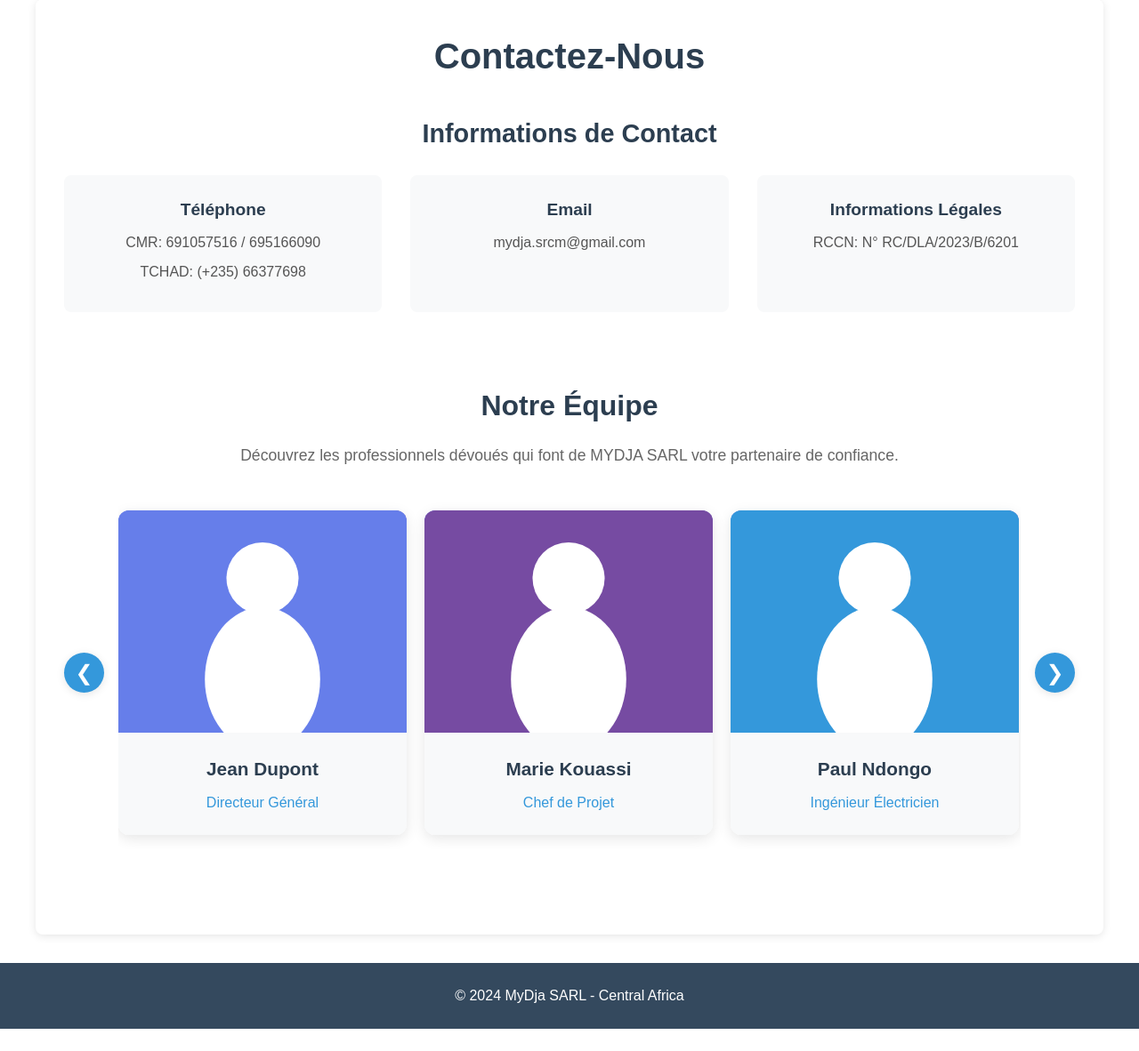
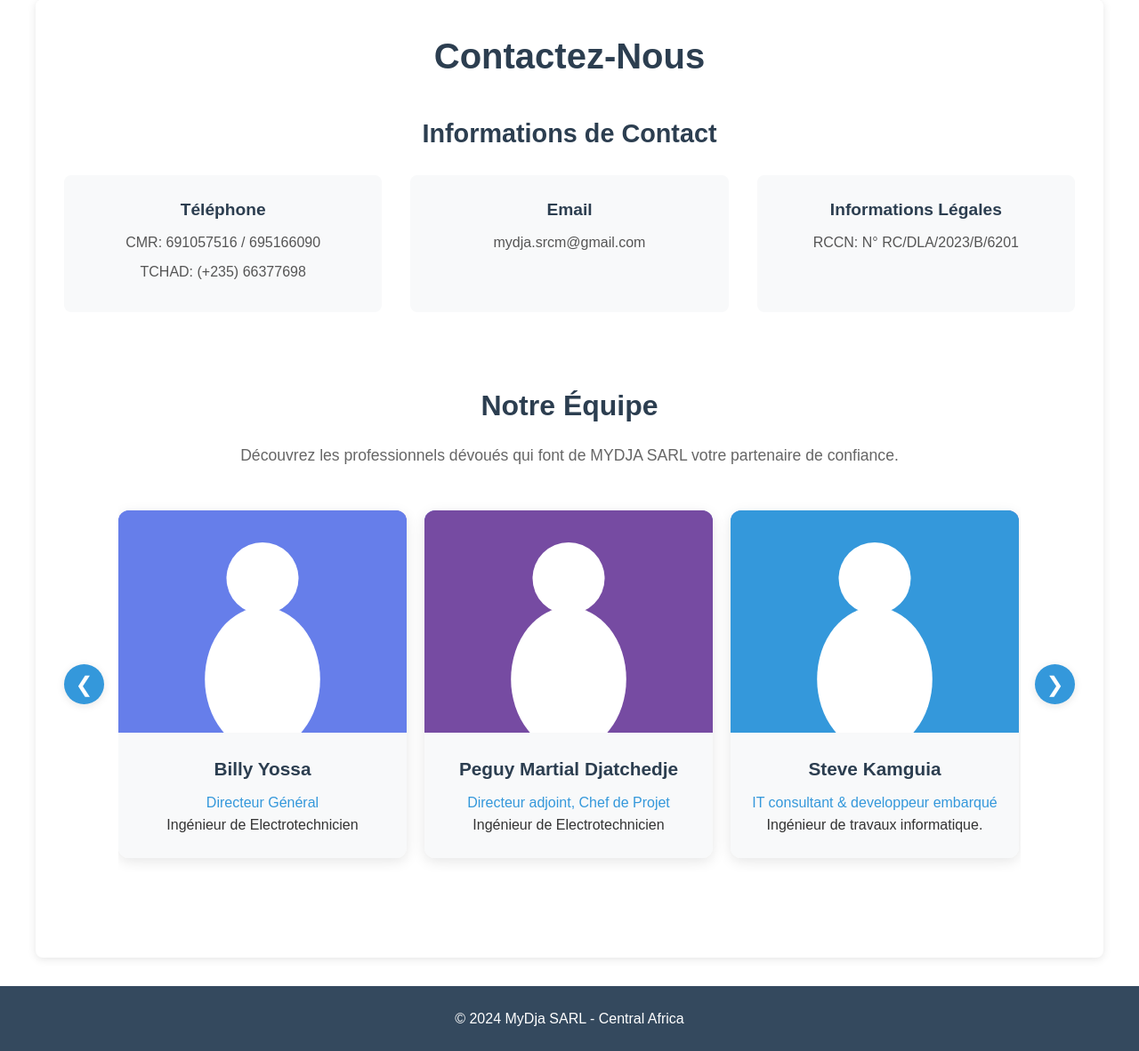
Before and after one commit to Kascabrel/MyDja_SARL, a Flask app: page /contact in a window 1280 px wide. Shown: the part 115-1297 px from the top of the page at 89% size. Before the commit the page ends 1272 px from the top, so only its background shows below. Run offline with Flask 3, Linux system fonts and the light colour scheme.

Commit message:
add team-menber

```diff
--- a/app.py
+++ b/app.py
@@ -19,35 +19,23 @@
     # Mock data for team members
     team_members = [
         {
-            'name': 'Jean Dupont',
+            'name': 'Billy Yossa',
             'role': 'Directeur Général',
-            'image': 'images/team/member1.svg'
+            'image': 'images/team/member1.svg',
+            'work': 'Ingénieur de Electrotechnicien'
         },
         {
-            'name': 'Marie Kouassi',
-            'role': 'Chef de Projet',
-            'image': 'images/team/member2.svg'
+            'name': 'Peguy Martial Djatchedje',
+            'role': 'Directeur adjoint, Chef de Projet',
+            'image': 'images/team/member2.svg',
+            'work': 'Ingénieur de Electrotechnicien'
         },
         {
-            'name': 'Paul Ndongo',
-            'role': 'Ingénieur Électricien',
-            'image': 'images/team/member3.svg'
+            'name': 'Steve Kamguia',
+            'role': 'IT consultant & developpeur embarqué',
+            'image': 'images/team/member3.svg',
+            'work': ' Ingénieur de travaux informatique.'
         },
-        {
-            'name': 'Sophie Kamara',
-            'role': 'Technicienne Sécurité',
-            'image': 'images/team/member4.svg'
-        },
-        {
-            'name': 'Ahmed Hassan',
-            'role': 'Spécialiste Réseaux',
-            'image': 'images/team/member5.svg'
-        },
-        {
-            'name': 'Fatima Diallo',
-            'role': 'Responsable BTP',
-            'image': 'images/team/member6.svg'
-        }
     ]
     return render_template('contact.html', title='Contact', team_members=team_members)
 
--- a/templates/contact.html
+++ b/templates/contact.html
@@ -45,6 +45,7 @@
                         <div class="team-info">
                             <h4 class="team-name">{{ member.name }}</h4>
                             <p class="team-role">{{ member.role }}</p>
+                            <p class="text-bold">{{ member.work }}</p>
                         </div>
                     </div>
                     {% endfor %}
```
